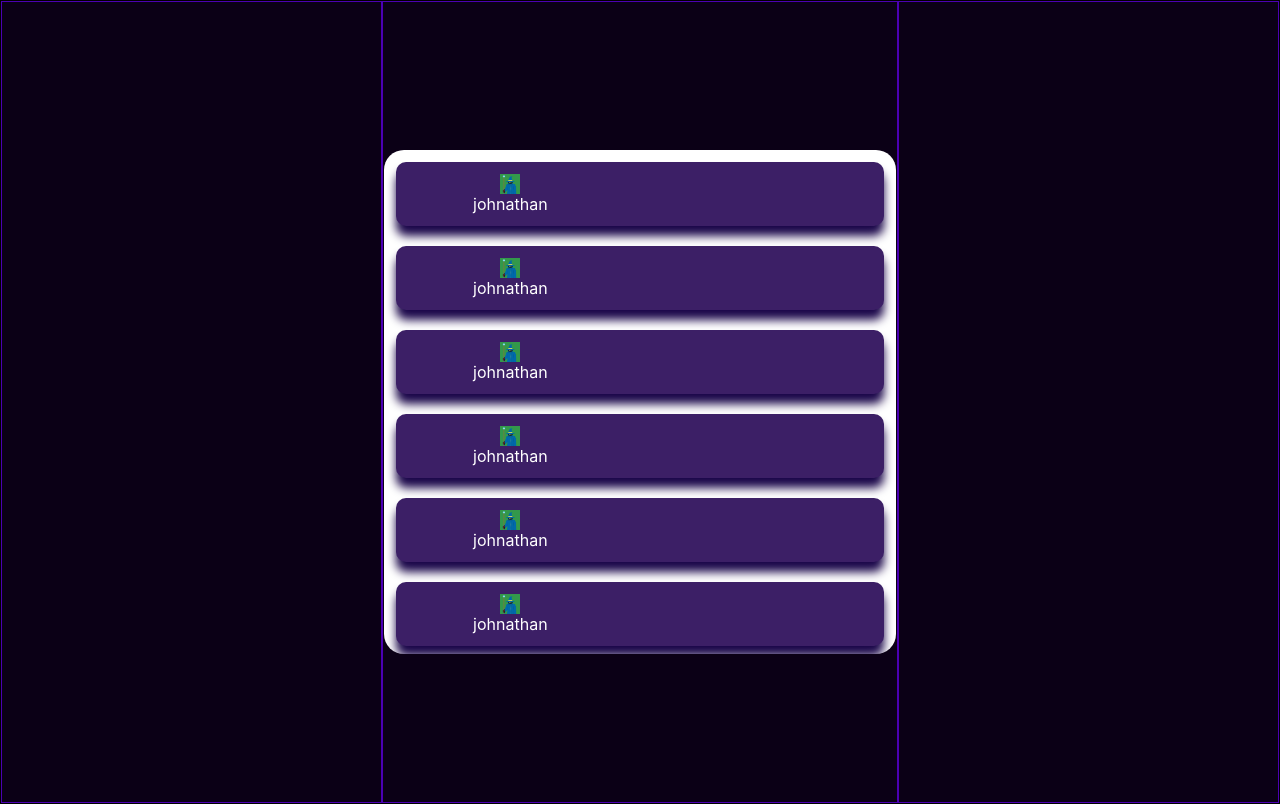
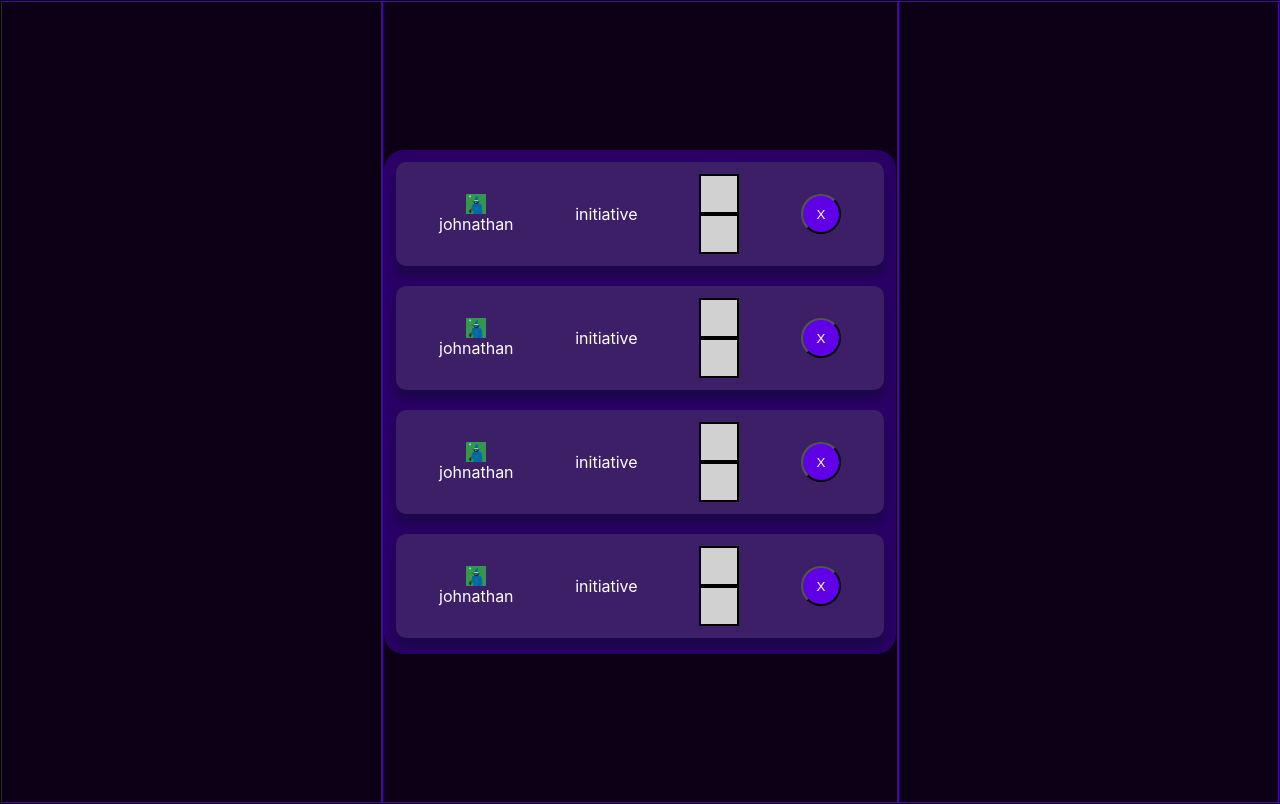
Before and after one commit to ScriptkidHicks/WitchTurnOnline, a React (Create React App) app in the folder witchturnonline/: page /Initiative in a window 1280 px wide. Built offline with nearby package versions, Linux system fonts and the light colour scheme; no server answers.

Commit message:
organizing props and adding a delete button

```diff
--- a/witchturnonline/src/App.js
+++ b/witchturnonline/src/App.js
@@ -3,13 +3,22 @@ import { Route, Routes } from "react-router-dom";
 
 import LoginLandingPage from "./Pages/LoginLandingPage";
 import InitiativePage from "./Pages/InitiativePage";
+import { useState } from "react";
 
 function App() {
+  const [room, setRoom] = useState("");
   return (
     <div className="App">
       <Routes>
-        <Route path="/" exact element={<LoginLandingPage></LoginLandingPage>} />
-        <Route path="/Initiative" element={<InitiativePage />} />
+        <Route
+          path="/"
+          exact
+          element={<LoginLandingPage room={room} setRoom={setRoom} />}
+        />
+        <Route
+          path="/Initiative"
+          element={<InitiativePage room={room} setRoom={setRoom} />}
+        />
       </Routes>
     </div>
   );
--- a/witchturnonline/src/Components/InitiativeScrollComponents/InitiativeComponents.js
+++ b/witchturnonline/src/Components/InitiativeScrollComponents/InitiativeComponents.js
@@ -6,6 +6,11 @@ import {
 } from "../StyledComponents/InitiativeStyles";
 
 import wizard from "../../Assets/Wizard.png";
+import {
+  BasicDecrementButton,
+  BasicIncrementButton,
+} from "../Buttons/BasicButtons";
+import { StyledXButton } from "../StyledComponents/MainStyledComponents";
 
 function InitiativeRoll(props) {
   return (
@@ -39,8 +44,16 @@ function TurnTaker(props) {
         <StyledTTPicture src={props.img} />
         {props.name ? props.name : "johnathan"}
       </StyledTTContentcontainer>
-      <StyledTTContentcontainer></StyledTTContentcontainer>
-      <StyledTTContentcontainer></StyledTTContentcontainer>
+      <StyledTTContentcontainer>
+        {props.initiative ? props.initiative : "initiative"}
+      </StyledTTContentcontainer>
+      <StyledTTContentcontainer>
+        <BasicIncrementButton />
+        <BasicDecrementButton />
+      </StyledTTContentcontainer>
+      <StyledTTContentcontainer>
+        <StyledXButton buttonSize={"40px"}>X</StyledXButton>
+      </StyledTTContentcontainer>
     </StyledTurnTaker>
   );
 }
--- a/witchturnonline/src/Components/StyledComponents/ColorStyles.js
+++ b/witchturnonline/src/Components/StyledComponents/ColorStyles.js
@@ -13,4 +13,6 @@ const DarkColorStyles = {
   PurpleBoxShadow: "rgba(27, 07, 74, 1)",
 };
 
-export { DarkColorStyles };
+const LightColorStyles = {}; //We're going to add light mode at some point here, then use some useContext hooks with personal stuff yada yada.
+
+export { DarkColorStyles, LightColorStyles };
--- a/witchturnonline/src/Components/StyledComponents/InitiativeStyles.js
+++ b/witchturnonline/src/Components/StyledComponents/InitiativeStyles.js
@@ -18,7 +18,7 @@ const StyledTurnContainer = styled.div`
 
   min-height: 300px;
   min-width: 300px;
-  background-color: white;
+  background-color: ${DarkColorStyles.DarkPurpleBackground};
 
   scrollbar-width: none;
   :webkit-scrollbar {
--- a/witchturnonline/src/Components/StyledComponents/MainStyledComponents.js
+++ b/witchturnonline/src/Components/StyledComponents/MainStyledComponents.js
@@ -123,6 +123,15 @@ const StyleableButton = styled.button`
   }
 `;
 
+const StyledXButton = styled.button`
+  background-color: ${(props) =>
+    props.ButtonColor ? props.ButtonColor : DarkColorStyles.PurpleHighlight};
+  color: white;
+  height: ${(props) => (props.buttonSize ? props.buttonSize : "22px")};
+  width: ${(props) => (props.buttonSize ? props.buttonSize : "22px")};
+  border-radius: 40px;
+`;
+
 export {
   DefaultPageBody,
   DefaultPageColumn,
@@ -130,4 +139,5 @@ export {
   MainTitleLabel,
   GenericInputDiv,
   StyleableLimitedInput,
+  StyledXButton,
 };
--- a/witchturnonline/src/Pages/InitiativePage.js
+++ b/witchturnonline/src/Pages/InitiativePage.js
@@ -6,11 +6,13 @@ import {
 import { CenterAlignedFlexPage } from "../Components/StyledComponents/PageBodies";
 
 function InitiativePage(props) {
+  const participants = [];
+
   return (
     <DefaultPageBody>
       <DefaultPageColumn flexGrow={2}></DefaultPageColumn>
       <DefaultPageColumn>
-        <InitiativeRoll></InitiativeRoll>
+        <InitiativeRoll participants={participants}></InitiativeRoll>
       </DefaultPageColumn>
       <DefaultPageColumn flexGrow={2}></DefaultPageColumn>
     </DefaultPageBody>
--- a/witchturnonline/src/Pages/LoginLandingPage.js
+++ b/witchturnonline/src/Pages/LoginLandingPage.js
@@ -8,22 +8,24 @@ import {
 import { LimitedInputCombo } from "../Components/SearchBars/GenericInputs";
 
 import { io } from "socket.io-client";
+import { useNavigate } from "react-router-dom";
 
 const socket = io(process.env.REACT_APP_CLIENT_CONNECTION, {
   transports: ["websocket"],
 });
 
-function LoginLandingPage() {
+function LoginLandingPage(props) {
   const [message, setMessage] = useState("");
-  const [room, setRoom] = useState(null);
   const [roomPicked, setRoomPicked] = useState(false);
 
   const [title, setTitle] = useState("");
 
+  const navigate = useNavigate();
+
   function sendMessage() {
     console.log(process.env);
     if (roomPicked) {
-      socket.emit("send_message", { message: message, room: room });
+      socket.emit("send_message", { message: message, room: props.room });
     }
   }
 
@@ -49,7 +51,7 @@ function LoginLandingPage() {
   function disconnectFromRoom(room) {
     setRoomPicked(false);
     socket.emit("leave_room", { room: room });
-    setRoom(null);
+    props.setRoom(null);
   }
 
   return (
@@ -61,12 +63,12 @@ function LoginLandingPage() {
             <LimitedInputCombo
               maxLength={10}
               minLength={10}
-              inputState={room}
-              setInputState={setRoom}
+              inputState={props.room}
+              setInputState={props.setRoom}
             ></LimitedInputCombo>
             <button
               onClick={() => {
-                connectToRoom(room);
+                navigate("/initiative");
               }}
             >
               Join
@@ -76,7 +78,9 @@ function LoginLandingPage() {
         {roomPicked && (
           <GenericInputDiv>
             Disconnect from current room
-            <button onClick={() => disconnectFromRoom(room)}>Disconnect</button>
+            <button onClick={() => disconnectFromRoom(props.room)}>
+              Disconnect
+            </button>
           </GenericInputDiv>
         )}
         <GenericInputDiv>
```
